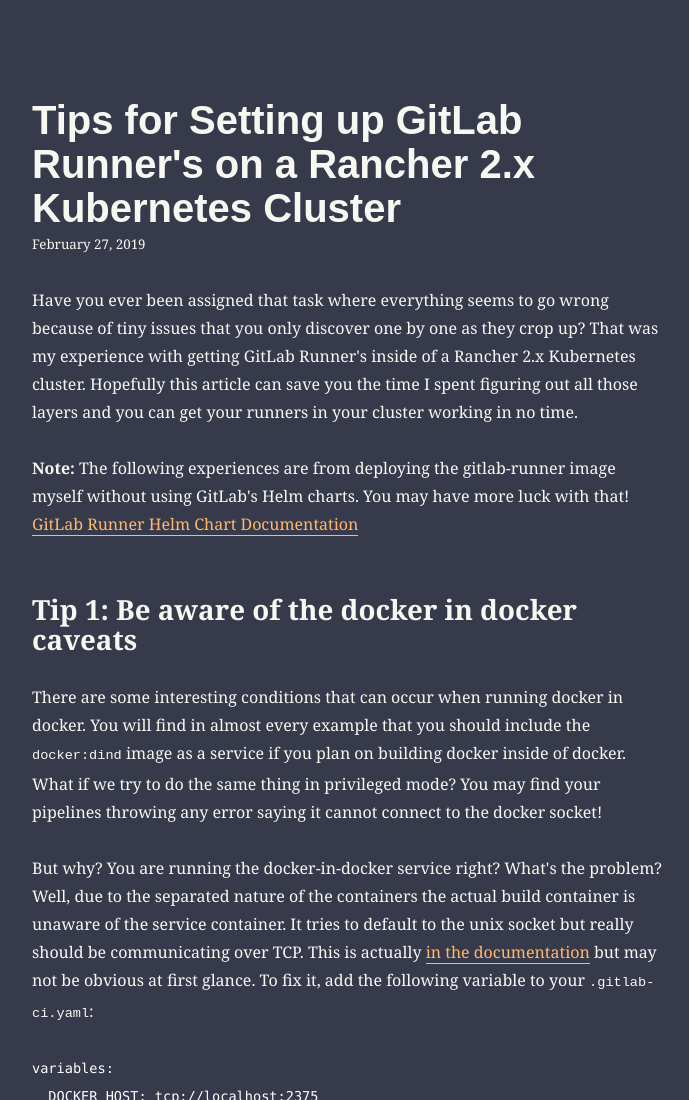
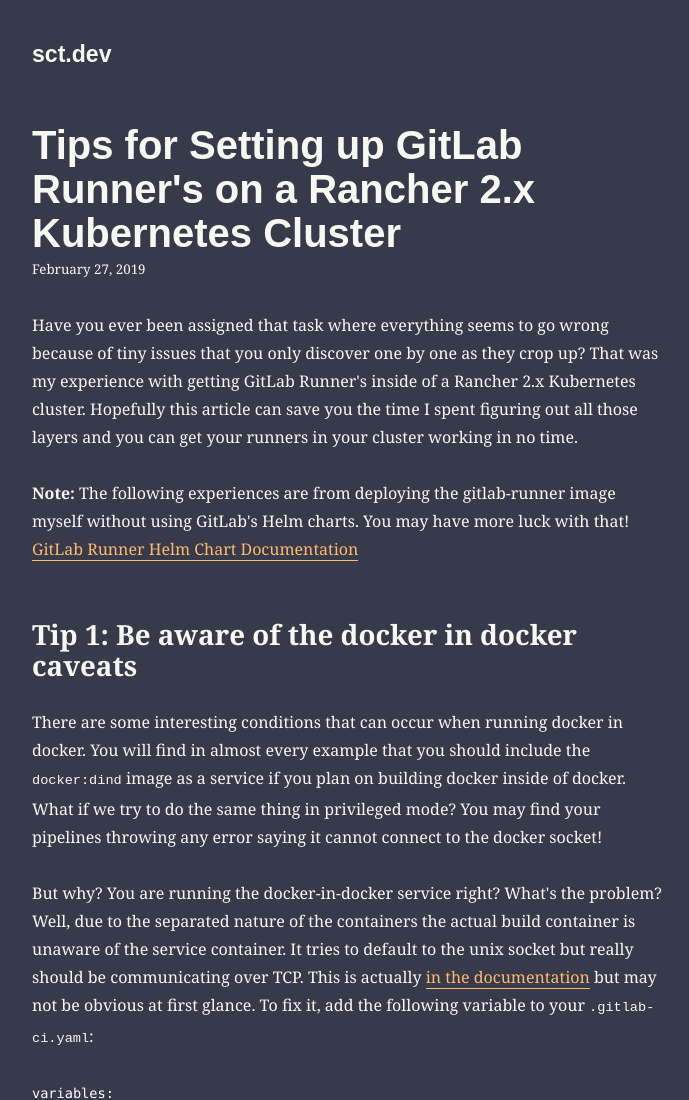
Before and after one commit to sct/sct.dev, a Gatsby site: page /setting-up-gitlab-runners-on-rancher-2-kubernetes-cluster/ in a window 1280 px wide. Shown: the top 1100 px of the page, without its empty margins (293-982 px from the left). Built offline with nearby package versions, Linux system fonts and the light colour scheme; Gatsby itself is replaced by a stand-in of ours; some packages are replaced by stand-ins of ours; code samples lack their colours.

Commit message:
Fix missing title from blog post pages

```diff
--- a/src/templates/blog-post.js
+++ b/src/templates/blog-post.js
@@ -9,11 +9,11 @@
 class BlogPostTemplate extends React.Component {
   render() {
     const post = this.props.data.markdownRemark;
-    const { siteTitle, repository } = this.props.data.site.siteMetadata;
+    const { title, repository } = this.props.data.site.siteMetadata;
     const { previous, next } = this.props.pageContext;
 
     return (
-      <Layout location={this.props.location} title={siteTitle}>
+      <Layout location={this.props.location} title={title}>
         <SEO
           title={post.frontmatter.title}
           description={post.frontmatter.description || post.excerpt}
```
